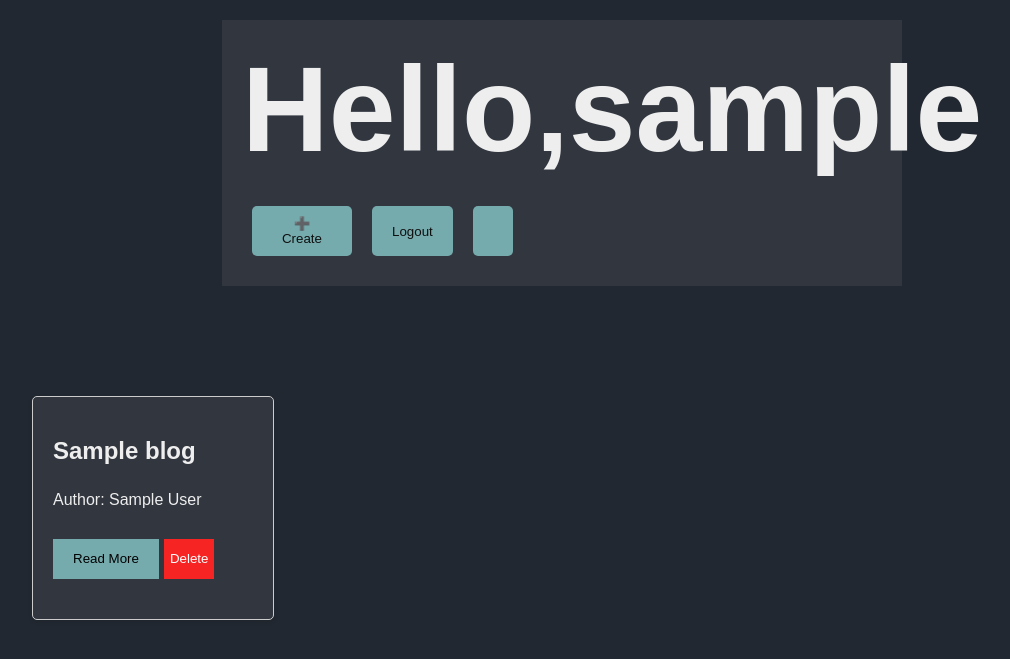
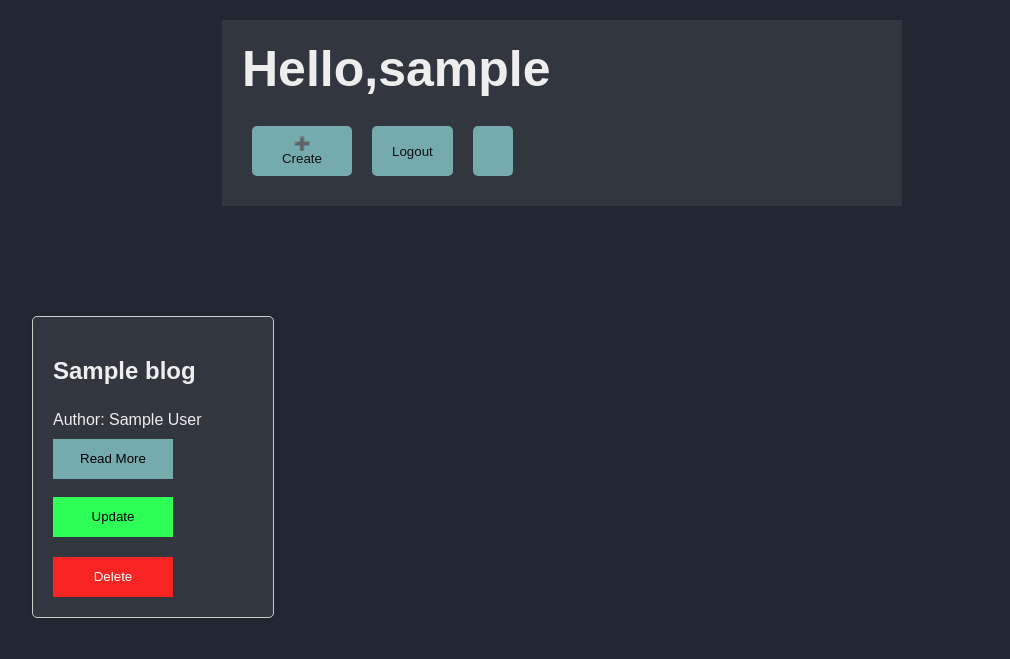
Before and after one commit to YashSHarmaAmarnath/BlogHub, a Flask app: template app/templates/index.html in a window 1280 px wide. Shown: the part 50-709 px from the top of the page, without its empty margins (78-1088 px from the left). Run offline with Flask 3, Linux system fonts and the light colour scheme; the template is opened without the code that fills it: most values are stand-ins (such as "Sample title", 1, 10 or a date in 2020); some libraries are stand-ins or nearby versions.

Commit message:
Users can edit there blogs

```diff
--- a/app/templates/index.html
+++ b/app/templates/index.html
@@ -9,13 +9,7 @@
           text-align: center;
           display: flex;
       }
-      input[type="text"] {
-          width: 100%;
-          padding: 10px;
-          margin-bottom: 10px;
-          box-sizing: border-box;
-          height: 40px;
-      }
+
       input[type="submit"] {
           background-color: #76ABAE;
           color: rgb(0, 0, 0);
@@ -23,6 +17,7 @@
           border: none;
           cursor: pointer;
           height: 40px;
+          width: 120px;
 
       }
       input[type="submit"]:hover {
@@ -31,19 +26,24 @@
           color: #EEEEEE;
       }
       .delete{
-        margin-left: 5px;
         border: none;
         background-color: rgb(247, 36, 36);
         color: white;
+        height: 40px;
+        width: 120px;
+
       }
       .delete:hover{
         background-color: rgb(252, 52, 52);
         }
         .container{
           flex-direction: column;
+          flex-wrap: wrap;
         }
         .container>h1{
-          font-size: 15vh;
+          /*font-size: 15vh;*/
+          font-size: 50px;
+          /*width: 100%;*/
           padding: 0;
           margin: 0;
         }
@@ -54,6 +54,23 @@
         .button_block{
           display: flex;
         }
+        .update:hover{background-color: rgb(107, 255, 136) ;}
+        .update{
+          background-color: rgb(45, 255, 87);
+          border: none;
+          height: 40px;
+        width: 120px;
+        margin-bottom: 20px;
+        }
+        .btn_container{
+          display: flex;
+          /*justify-content: space-between;*/
+          flex-wrap: wrap;
+        }
+        .btn_container>form{
+          margin: 0;
+        }
+
   </style>
   <div class="container" style="display: flex;">
 
@@ -76,13 +93,18 @@
             <form action="/read_more" method="post">
             <input type="hidden" name="blog_id" value="{{ blog._id }}">
             <input type="submit" value="Read More">
-        </form>
-        <form action="/delete" method="post" id="deleteForm">
-            <input type="hidden" name="blog_id" value="{{ blog._id }}">
-            <!-- <input type="submit" value="Delete" class="delete"> -->
-            <!-- <button type="submit" class="delete">Delete</button> -->
-            <button type="submit" onclick="confirmDelete(event)"   class="delete">Delete</button>
-        </form></div>
+        </form><br>
+        <form action="/update" method="post" id="updateForm">
+          <input type="hidden" name="blog_id" value="{{ blog._id }}">
+        <input type="hidden" name="action" value="toupdate">
+
+            <button type="submit"  class="update">Update</button>
+          </form>
+          <form action="/delete" method="post" id="deleteForm">
+              <input type="hidden" name="blog_id" value="{{ blog._id }}">
+              <button type="submit" onclick="confirmDelete(event)"   class="delete">Delete</button>
+          </form>
+      </div>
       </div>
       {% endfor %}
   </div>
--- a/app/templates/viewWork.html
+++ b/app/templates/viewWork.html
@@ -1,5 +1,5 @@
 {% extends "base.html" %}
-{% block title %}Home{% endblock %}
+{% block title %}Update{% endblock %}
 {% block content %}
 
 <style>
--- a/app/views.py
+++ b/app/views.py
@@ -161,12 +161,6 @@ def creator():
     if not logined:
         return redirect('/login')
     users = mongo.db.Users.find({},{'password':0,'_id':0})
-    # if request.method == 'POST':
-    #     userName1 = request.form['userName']
-    #     blogs = mongo.db.blogs.find({ 'userName': userName1 })
-    #     print(userName1,blogs)
-    #     return render_template('viewWork.html',userName = session["username"] ,userName1=userName1,blogs = blogs)
-    # user = url_for('user_blog_posts', username='username')
     return render_template('creator.html',users =users,userName=session["username"] ,logined=logined)
 
 @app.route('/viewWork/<username>')
@@ -180,5 +174,26 @@ def viewWork(username):
     else:
         return render_template('404.html')
 
+@app.route('/update',methods=['GET','POST'])
+def update():
+    if not logined:
+        return redirect('/login')
+    if request.method == 'POST':
+        if request.form['action'] == 'toupdate':
+            blog_id = request.form['blog_id']
+            blog = mongo.db.blogs.find_one({'_id': ObjectId(blog_id)})
+            if blog:
+                return render_template('update.html',blog=blog,logined=logined,userName=session["username"],)
+            else:
+                return 'no blog like this'
+        if request.form['action'] == 'update':
+            title = request.form['title']
+            content = request.form['content']
+            author = request.form['author']
+            blog_id = request.form['blog_id']
+            mongo.db.blogs.update_one({'_id': ObjectId(blog_id)}, {'$set': {'title': title, 'content': content, 'author': author}})
+
+    return redirect('/')
+
 if __name__ == '__main__':
     app.run(debug=True)
```
Also changed, not shown: app/templates/update.html (added, +19 -0 lines).
